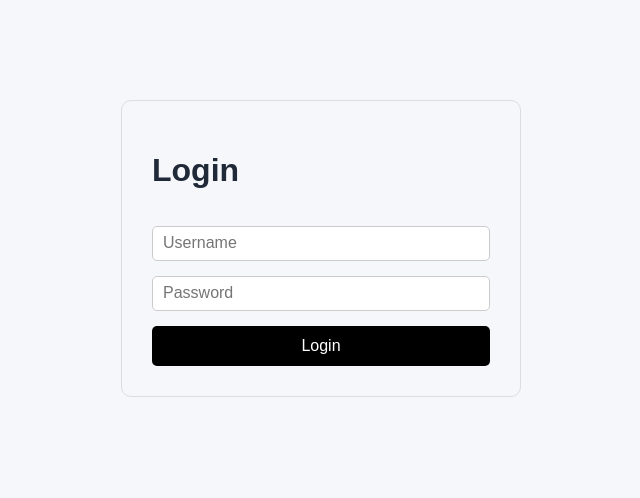
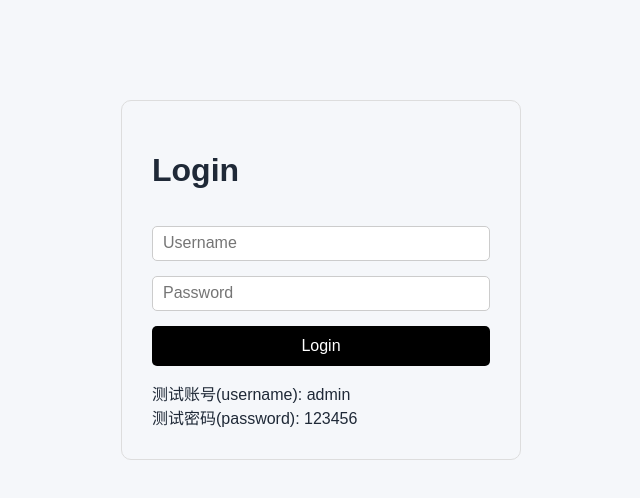
Before and after one commit to R1Kka1/admin-dashboard, a React (Vite) app: page / in a window 1280 px wide. Shown: the top 498 px of the page, without its empty margins (319-959 px from the left). Built offline with nearby package versions, Linux system fonts and the light colour scheme; no server answers.

Commit message:
添加login页面的测试账号提示

```diff
--- a/src/pages/Login.tsx
+++ b/src/pages/Login.tsx
@@ -105,6 +105,10 @@ export function Login() {
                     Login
                 </button>
             </form>
+            <div className="tipsOnLogin">
+                <div>测试账号(username): admin</div>
+                <div>测试密码(password): 123456</div>
+            </div>
         </div>
     );
 }
```
